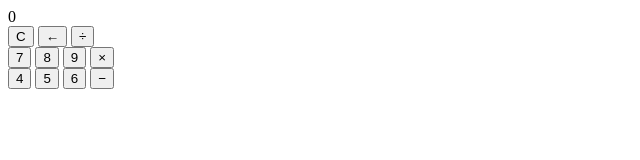
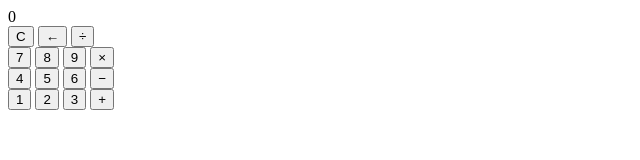
Before and after one commit to RhisavRay/Simple-calculator-vanilla, a plain HTML site: page index.html in a window 1280 px wide. Shown: the whole page, without its empty margins (0-640 px from the left). Drawn offline with Linux system fonts and the light colour scheme.

Commit message:
Row 4 structure done

```diff
--- a/index.html
+++ b/index.html
@@ -31,7 +31,12 @@
                 <button class="button">&minus;</button>
             </div>
 
-
+            <div class="button_row">
+                <button class="button">1</button>
+                <button class="button">2</button>
+                <button class="button">3</button>
+                <button class="button">&plus;</button>
+            </div>
         </section>
     </div>
 
```
